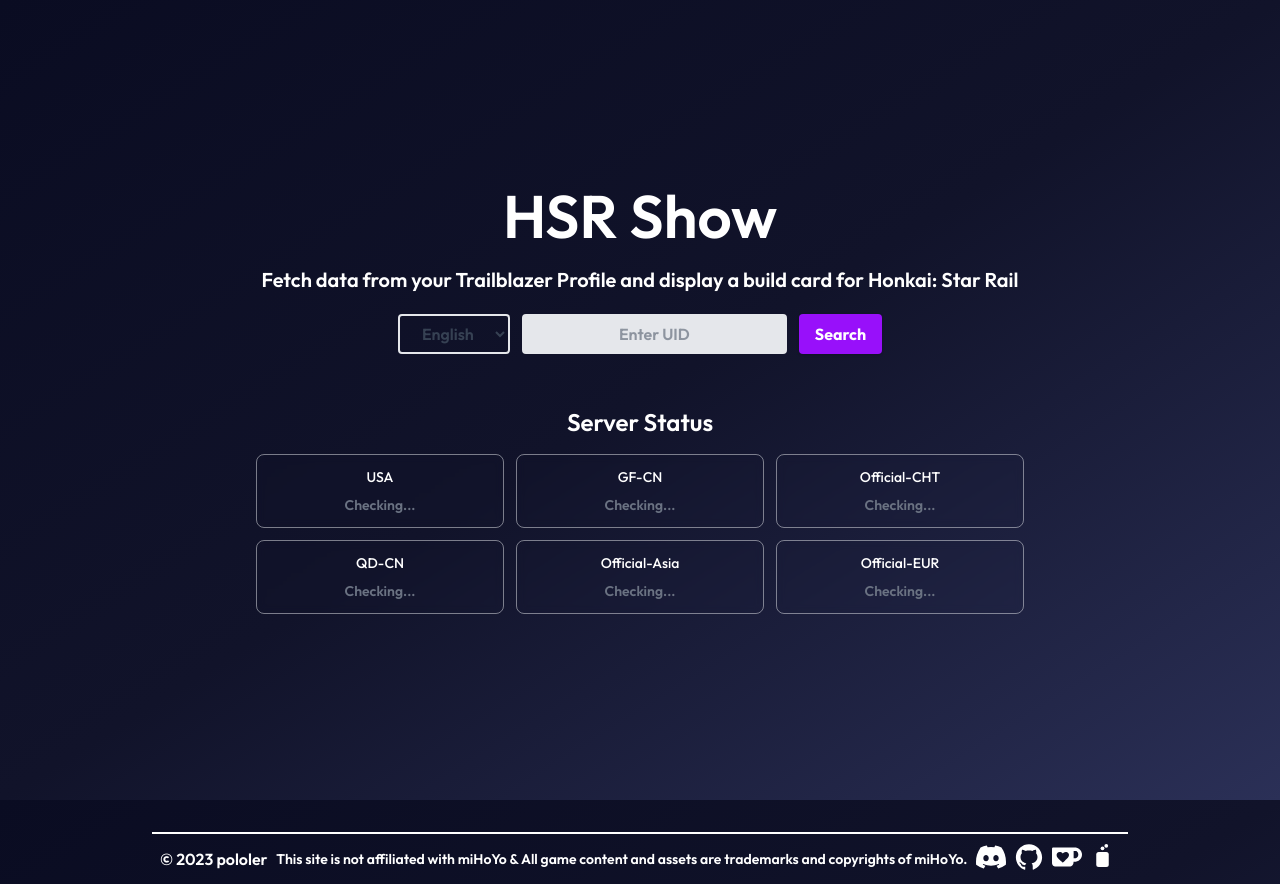
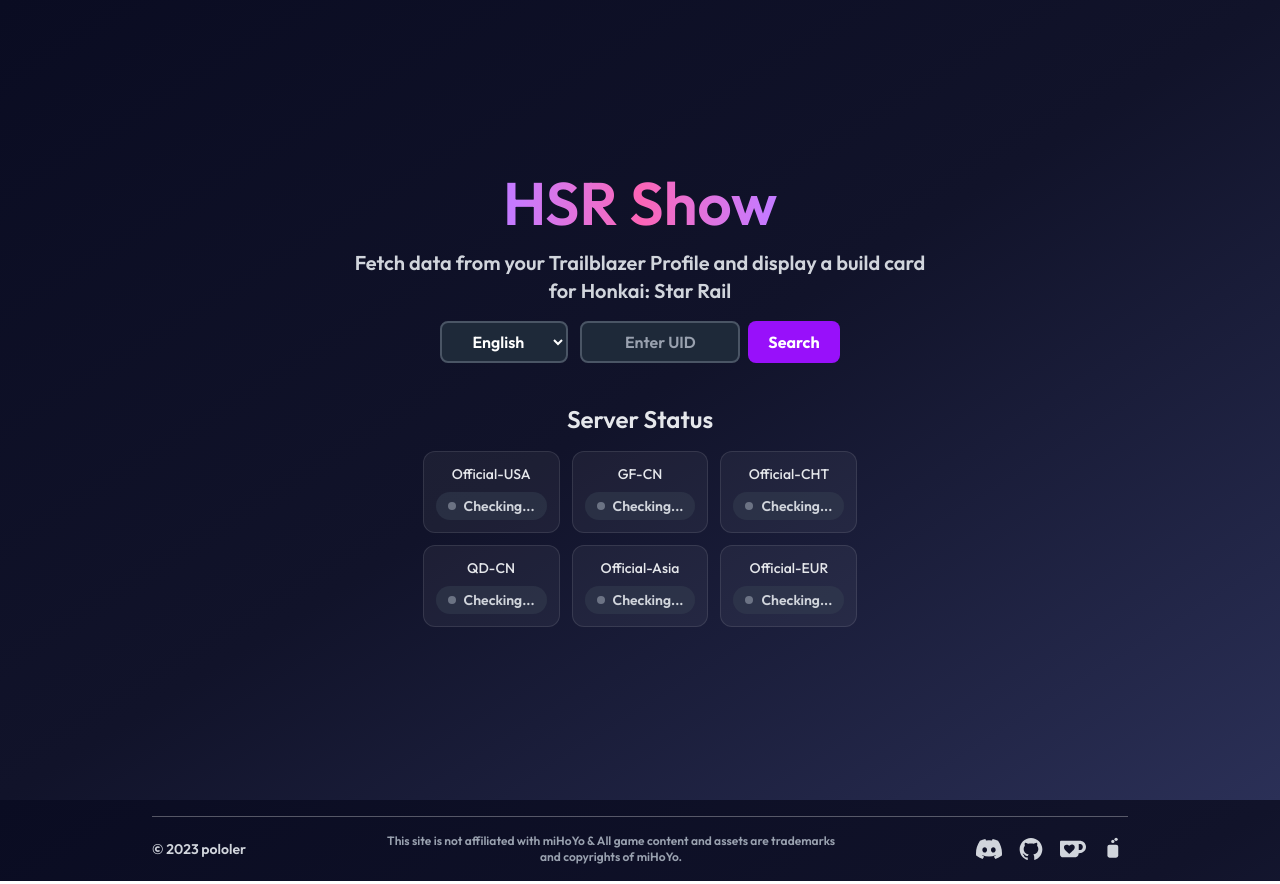
Before and after one commit to Aruh1/hsr-show, a Next.js app: page / in a window 1280 px wide. Built offline with nearby package versions, Linux system fonts and the light colour scheme; no server answers.

Commit message:
feat: introduce initial application structure, core UI components, and global styles

```diff
--- a/app/ApiStatus.jsx
+++ b/app/ApiStatus.jsx
@@ -3,7 +3,7 @@
 import { useEffect, useState, useCallback } from "react";
 
 const SERVER_ENDPOINTS = {
-    USA: { url: "/api/u/600000006" },
+    "Official-USA": { url: "/api/u/600000006" },
     "GF-CN": { url: "/api/u/100000009" },
     "Official-CHT": { url: "/api/u/900000001" },
     "QD-CN": { url: "/api/u/500000001" },
@@ -85,25 +85,28 @@
     }, [checkAllServers]);
 
     return (
-        <div className="mt-8 w-full max-w-3xl">
-            <h2 className="mb-4 text-2xl font-semibold">Server Status</h2>
-            <div className="grid grid-cols-2 gap-3 md:grid-cols-3">
+        <div className="mt-6 w-full max-w-3xl px-4">
+            <h2 className="mb-4 text-xl font-semibold text-gray-200 md:text-2xl">Server Status</h2>
+            <div className="grid grid-cols-1 gap-3 xs:grid-cols-2 md:grid-cols-3">
                 {Object.entries(apiStatuses).map(([server, status]) => (
                     <div
                         key={server}
-                        className="flex flex-col items-center rounded-lg border border-gray-200/50 bg-transparent p-3 backdrop-blur-xs hover:border-gray-300/50 transition-colors duration-200"
+                        className="flex flex-col items-center rounded-xl border border-white/10 bg-white/5 p-3 backdrop-blur-sm transition-all duration-300 hover:border-white/20 hover:bg-white/10"
                     >
-                        <div className="text-sm font-medium">{server}</div>
+                        <div className="text-sm font-medium text-gray-200">{server}</div>
                         <div className="mt-2">
                             {status.isLoading ? (
-                                <div className="text-sm text-gray-500">Checking...</div>
+                                <div className="flex items-center gap-2 rounded-full bg-gray-700/50 px-3 py-1 text-sm text-gray-300">
+                                    <div className="animate-pulse-dot h-2 w-2 rounded-full bg-gray-400"></div>
+                                    Checking...
+                                </div>
                             ) : status.isConnected ? (
-                                <div className="flex items-center gap-1 rounded-full bg-green-100/80 px-3 py-1 text-sm text-green-800">
+                                <div className="flex items-center gap-1.5 rounded-full bg-green-500/20 px-3 py-1 text-sm text-green-400 transition-all duration-300">
                                     <div className="h-2 w-2 rounded-full bg-green-500"></div>
                                     Connected
                                 </div>
                             ) : (
-                                <div className="flex items-center gap-1 rounded-full bg-red-100/80 px-3 py-1 text-sm text-red-800">
+                                <div className="flex items-center gap-1.5 rounded-full bg-red-500/20 px-3 py-1 text-sm text-red-400 transition-all duration-300">
                                     <div className="h-2 w-2 rounded-full bg-red-500"></div>
                                     Error
                                 </div>
--- a/app/Footer.jsx
+++ b/app/Footer.jsx
@@ -9,59 +9,55 @@
     const currentYear = new Date().getFullYear();
 
     return (
-        <footer className="mx-auto max-w-3xl overflow-hidden px-4 sm:px-6 md:max-w-5xl">
-            <hr className="mx-auto mt-8 h-0.5 w-full border-0 bg-white" />
-            <div className="mx-auto flex flex-col items-center gap-1 p-2 text-center md:flex-row md:justify-between">
-                <span href="https://pololer.my.id">© {currentYear} pololer</span>
-                <span className="text-sm">
+        <footer className="mx-auto max-w-3xl px-4 py-4 sm:px-6 md:max-w-5xl">
+            <hr className="mb-4 h-px w-full border-0 bg-white/30" />
+            <div className="flex flex-col items-center gap-3 text-center md:flex-row md:justify-between">
+                <span className="text-sm text-gray-300">© {currentYear} pololer</span>
+                <span className="max-w-md text-xs text-gray-400">
                     This site is not affiliated with miHoYo &amp; All game content and assets are trademarks and
                     copyrights of miHoYo.
                 </span>
-                <div className="mb-1 flex flex-row items-center justify-center space-x-2">
+                <div className="flex flex-row items-center gap-4">
                     <Link
                         href="https://discord.gg/qefR5pXp8z"
                         aria-label="Discord"
                         rel="noreferrer"
                         target="_blank"
-                        legacyBehavior
+                        className="text-gray-300 transition-all hover:-translate-y-1 hover:text-white"
                     >
-                        <BsDiscord className="cursor-pointer transition-transform hover:-translate-y-1" size={30} />
+                        <BsDiscord size={26} />
                     </Link>
                     <Link
                         href="https://github.com/Aruh1/hsr-show"
                         aria-label="GitHub"
                         rel="noreferrer"
                         target="_blank"
-                        legacyBehavior
+                        className="text-gray-300 transition-all hover:-translate-y-1 hover:text-white"
                     >
-                        <AiOutlineGithub
-                            className="cursor-pointer transition-transform hover:-translate-y-1"
-                            size={30}
-                        />
+                        <AiOutlineGithub size={26} />
                     </Link>
                     <Link
                         href="https://ko-fi.com/pololer"
                         aria-label="Kofi"
                         rel="noreferrer"
                         target="_blank"
-                        legacyBehavior
+                        className="text-gray-300 transition-all hover:-translate-y-1 hover:text-white"
                     >
-                        <SiKofi className="cursor-pointer transition-transform hover:-translate-y-1" size={30} />
+                        <SiKofi size={26} />
                     </Link>
                     <Link
                         href="https://trakteer.id/luminiatus"
                         aria-label="Trakteer"
                         rel="noopener noreferrer"
                         target="_blank"
-                        legacyBehavior
+                        className="text-gray-300 transition-all hover:-translate-y-1 hover:text-white"
                     >
                         <svg
                             xmlns="http://www.w3.org/2000/svg"
                             viewBox="02 0 24 24"
                             fill="currentColor"
-                            className="cursor-pointer transition-transform hover:-translate-y-1"
-                            width={30}
-                            height={30}
+                            width={26}
+                            height={26}
                             title="Trakteer"
                         >
                             <rect x="7" y="8" width="10" height="12" rx="2" ry="2" />
--- a/app/Search.jsx
+++ b/app/Search.jsx
@@ -33,11 +33,11 @@
     };
 
     return (
-        <div className="text-centers flex flex-col items-center gap-3">
+        <div className="flex w-full max-w-md flex-col items-center gap-4">
             <label htmlFor="uid" className="sr-only">
                 Enter UID
             </label>
-            <div className="flex flex-row flex-wrap justify-center gap-3">
+            <div className="flex w-full flex-col gap-3 sm:flex-row sm:flex-wrap sm:justify-center">
                 <label htmlFor="lang" className="sr-only">
                     Select Language
                 </label>
@@ -48,7 +48,7 @@
                         setLang(e.target.value);
                         localStorage.setItem("lang", e.target.value);
                     }}
-                    className="w-28 rounded-sm border-2 border-gray-200 text-center text-gray-700 focus:border-purple-500 focus:bg-white focus:outline-hidden"
+                    className="focus-ring w-full rounded-lg border-2 border-gray-600 bg-gray-800 px-3 py-2 text-center text-white transition-colors hover:border-gray-500 focus:border-purple-500 focus:bg-gray-900 focus:outline-hidden sm:w-32"
                     value={lang || "en"}
                 >
                     <option value="cn">简体中文</option>
@@ -65,7 +65,7 @@
                     <option value="th">ภาษาไทย</option>
                     <option value="vi">Tiếng Việt</option>
                 </select>
-                <div className="flex gap-3">
+                <div className="flex w-full gap-2 sm:w-auto">
                     <input
                         type="text"
                         name="uid"
@@ -73,19 +73,21 @@
                         value={UID}
                         placeholder="Enter UID"
                         onKeyDown={handleKeyDown}
-                        className="w-full appearance-none rounded-sm border-2 border-gray-200 bg-gray-200 px-4 py-2 text-center leading-tight text-gray-700 focus:border-purple-500 focus:bg-white focus:outline-hidden"
+                        className="focus-ring w-full appearance-none rounded-lg border-2 border-gray-600 bg-gray-800 px-4 py-2 text-center leading-tight text-white transition-colors placeholder:text-gray-400 hover:border-gray-500 focus:border-purple-500 focus:bg-gray-900 focus:outline-hidden sm:w-40"
                     />
-                    <div
+                    <button
                         onClick={() => UID && router.push(`/u/${UID}`)}
-                        className="focus:shadow-outline flex cursor-pointer items-center rounded-sm bg-purple-600 px-4 py-2 font-bold text-white shadow-sm hover:bg-purple-500 focus:outline-hidden"
+                        className="btn bg-purple-600 px-5 py-2 font-bold text-white hover:bg-purple-500"
                     >
-                        <span>Search</span>
-                    </div>
+                        Search
+                    </button>
                 </div>
             </div>
             {savedUID && (
-                <div className="flex cursor-pointer flex-row items-center space-x-1 rounded-sm bg-stone-800 px-3 py-1 shadow-md shadow-stone-900 hover:brightness-110 active:shadow-none">
-                    <Link href={`/u/${savedUID}`} className="flex gap-2">
+                <Link
+                    href={`/u/${savedUID}`}
+                    className="btn gap-2 border border-stone-600 bg-stone-800 px-4 py-2 transition-all hover:border-stone-500"
+                >
                     <Image
                         src="https://cdn.jsdelivr.net/gh/Mar-7th/StarRailRes@master/icon/sign/SettingsAccount.png"
                         alt="Icon Linked Profile"
@@ -94,7 +96,6 @@
                     />
                     <span>Linked Profile: {savedUID}</span>
                 </Link>
-                </div>
             )}
         </div>
     );
--- a/app/page.jsx
+++ b/app/page.jsx
@@ -3,13 +3,19 @@
 
 export default function Home() {
     return (
-        <div className="flex h-full w-full flex-col items-center justify-center gap-3 space-y-2 p-12 text-center">
-            <h1 className="text-6xl">HSR Show</h1>
-            <span className="text-xl">
+        <div className="flex h-full w-full flex-col items-center justify-center gap-4 p-6 text-center md:p-12">
+            <h1 className="animate-fade-in bg-gradient-to-r from-purple-400 via-pink-400 to-purple-400 bg-clip-text text-4xl text-transparent md:text-6xl">
+                HSR Show
+            </h1>
+            <span className="animate-slide-up max-w-xl text-base text-gray-300 md:text-xl">
                 Fetch data from your Trailblazer Profile and display a build card for Honkai: Star Rail
             </span>
-            <Search />
-            <ApiStatus />
+            <div className="animate-slide-up-delay">
+                <Search />
+            </div>
+            <div className="animate-slide-up-delay-2">
+                <ApiStatus />
+            </div>
         </div>
     );
 }
```
Also changed, not shown: app/globals.css (+99 -2 lines), app/u/[uid]/Profile.jsx (+49 -68 lines). Lines whose indentation alone changed are shown as unchanged.
